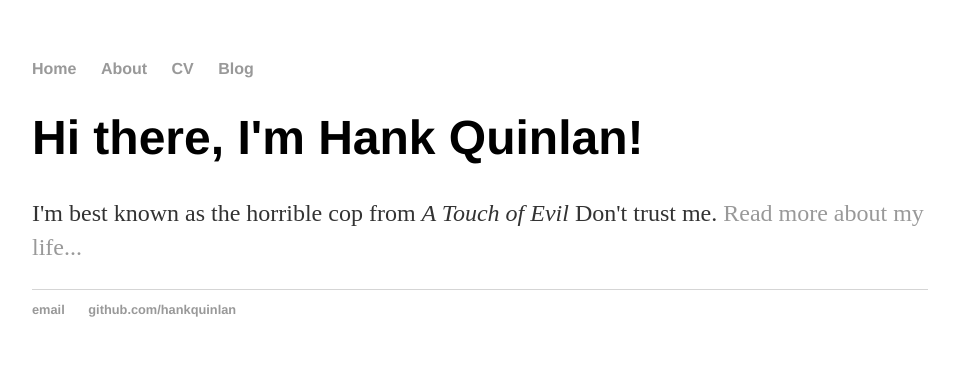
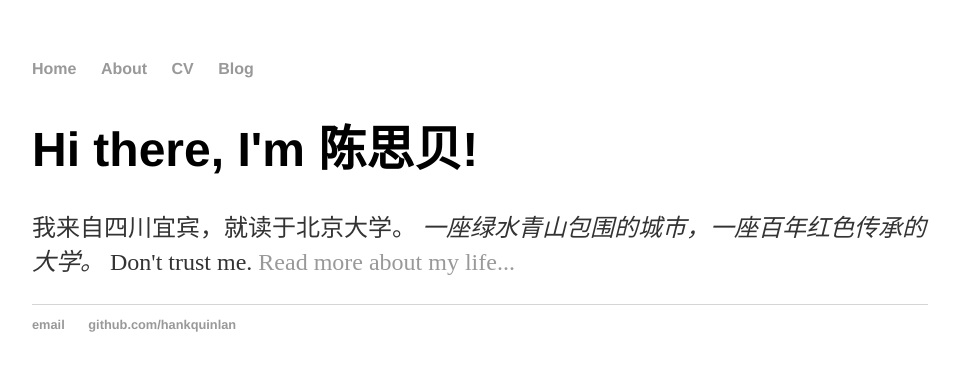
Before and after one commit to weapon-merchant/weapon-merchant.github.io, a Jekyll site: the page built from index.html, in a window 1280 px wide. Shown: the top 371 px of the page, without its empty margins (160-1120 px from the left). Built offline with Jekyll 4.4.1, drawn with Linux system fonts in a browser that asks for light colours.

Commit message:
Update index.html

```diff
--- a/index.html
+++ b/index.html
@@ -3,6 +3,6 @@ layout: default
 title: Hank Quinlan, Horrible Cop
 ---
 <div class="blurb">
-    <h1>Hi there, I'm Hank Quinlan!</h1>
-    <p>I'm best known as the horrible cop from <em>A Touch of Evil</em> Don't trust me. <a href="/about">Read more about my life...</a></p>
+    <h1>Hi there, I'm 陈思贝!</h1>
+    <p>我来自四川宜宾，就读于北京大学。 <em>一座绿水青山包围的城市，一座百年红色传承的大学。</em> Don't trust me. <a href="/about">Read more about my life...</a></p>
 </div><!-- /.blurb -->
```
